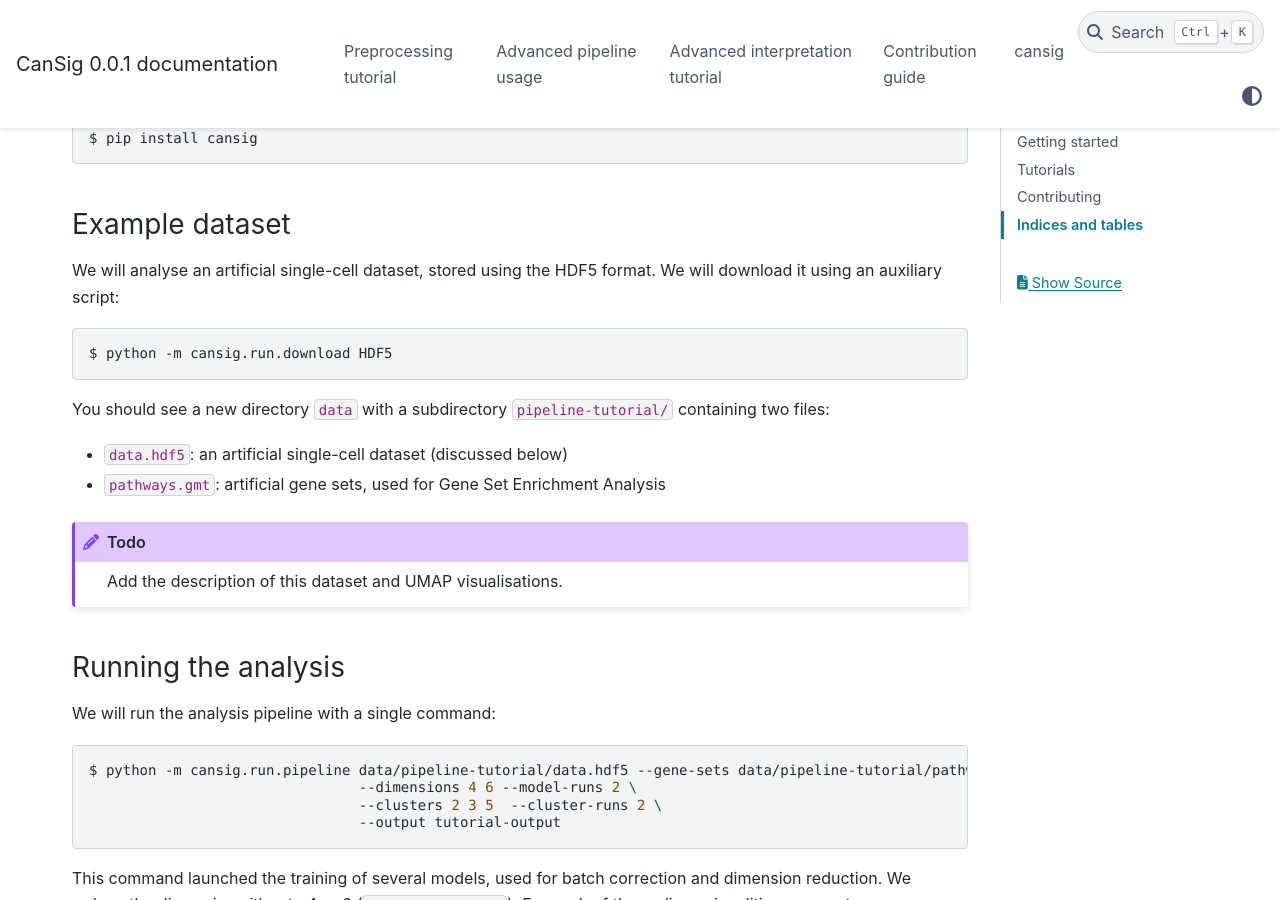
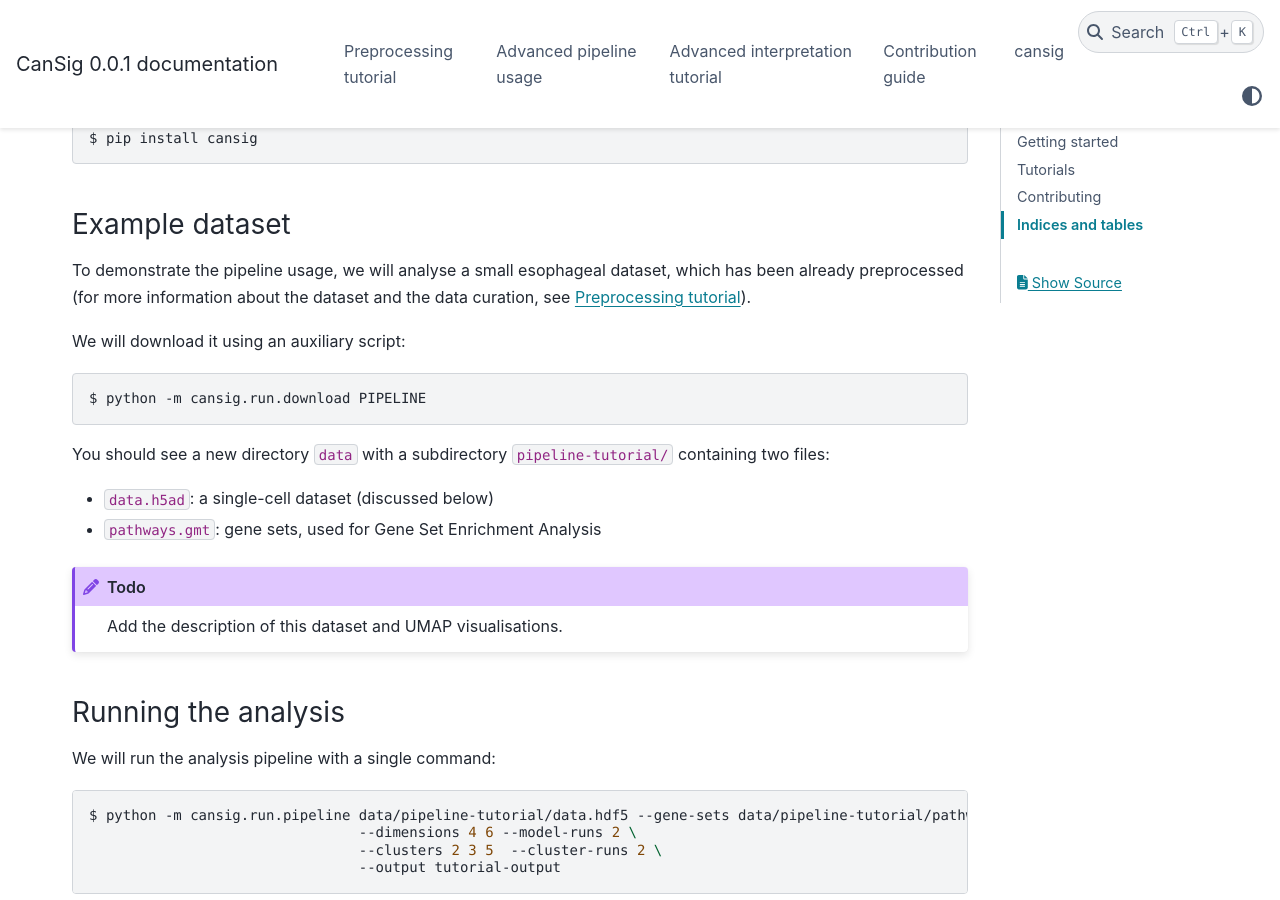
Before and after one commit to BoevaLab/CanSig, a Sphinx documentation site: the page built from docs/index.rst, in a window 1280 px wide and 900 px high, scrolled down 1026 px. Built offline with Sphinx 7.4.7 and the PyData theme 0.15.4, drawn with Linux system fonts in a browser that asks for light colours.

Commit message:
Update the dataset information

```diff
--- a/docs/index.rst
+++ b/docs/index.rst
@@ -32,16 +32,18 @@ Install the package:
 Example dataset
 ^^^^^^^^^^^^^^^
 
-We will analyse an artificial single-cell dataset, stored using the HDF5 format. We will download it using an auxiliary script:
+To demonstrate the pipeline usage, we will analyse a small esophageal dataset, which has been already preprocessed (for more information about the dataset and the data curation, see :ref:`preprocessing`).
+
+We will download it using an auxiliary script:
 
 .. code-block:: bash
 
-   $ python -m cansig.run.download HDF5
+   $ python -m cansig.run.download PIPELINE
 
 You should see a new directory ``data`` with a subdirectory ``pipeline-tutorial/`` containing two files:
 
-* ``data.hdf5``: an artificial single-cell dataset (discussed below)
-* ``pathways.gmt``: artificial gene sets, used for Gene Set Enrichment Analysis
+* ``data.h5ad``: a single-cell dataset (discussed below)
+* ``pathways.gmt``: gene sets, used for Gene Set Enrichment Analysis
 
 .. todo::
    Add the description of this dataset and UMAP visualisations.
```
Also changed, not shown: 1 other file.
